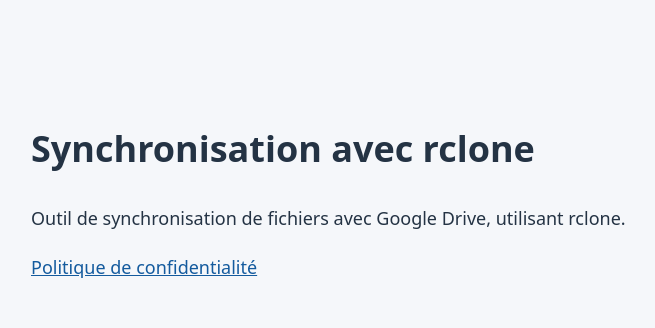
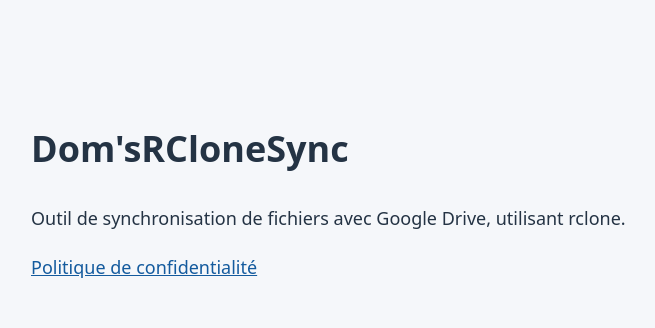
Before and after one commit to Dom-B-ops/dom-b-ops.github.io, a plain HTML site: page index.html in a window 1280 px wide. Shown: the whole page, without its empty margins (249-904 px from the left). Drawn offline with Linux system fonts and the light colour scheme.

Commit message:
Update title and heading for Dom's RCloneSync

```diff
--- a/index.html
+++ b/index.html
@@ -1,14 +1,2 @@
 <!doctype html>
-<html lang="fr">
-<head>
-<meta charset="utf-8">
-<meta name="viewport" content="width=device-width,initial-scale=1">
-<title>Synchronisation avec rclone</title>
-<style>body{max-width:720px;margin:70px auto;padding:24px;font:18px/1.7 system-ui;color:#243344;background:#f5f7fa}a{color:#145b9e}</style>
-</head>
-<body><main>
-<h1>Synchronisation avec rclone</h1>
-<p>Outil de synchronisation de fichiers avec Google Drive, utilisant rclone.</p>
-<p><a href="privacy.html">Politique de confidentialité</a></p>
-</main></body>
-</html>
+<html lang="fr"><head><meta charset="utf-8"><meta name="viewport" content="width=device-width,initial-scale=1"><title>Dom'sRCloneSync</title><style>body{max-width:720px;margin:70px auto;padding:24px;font:18px/1.7 system-ui;color:#243344;background:#f5f7fa}a{color:#145b9e}</style></head><body><main><h1>Dom'sRCloneSync</h1><p>Outil de synchronisation de fichiers avec Google Drive, utilisant rclone.</p><p><a href="privacy.html">Politique de confidentialité</a></p></main></body></html>
```
